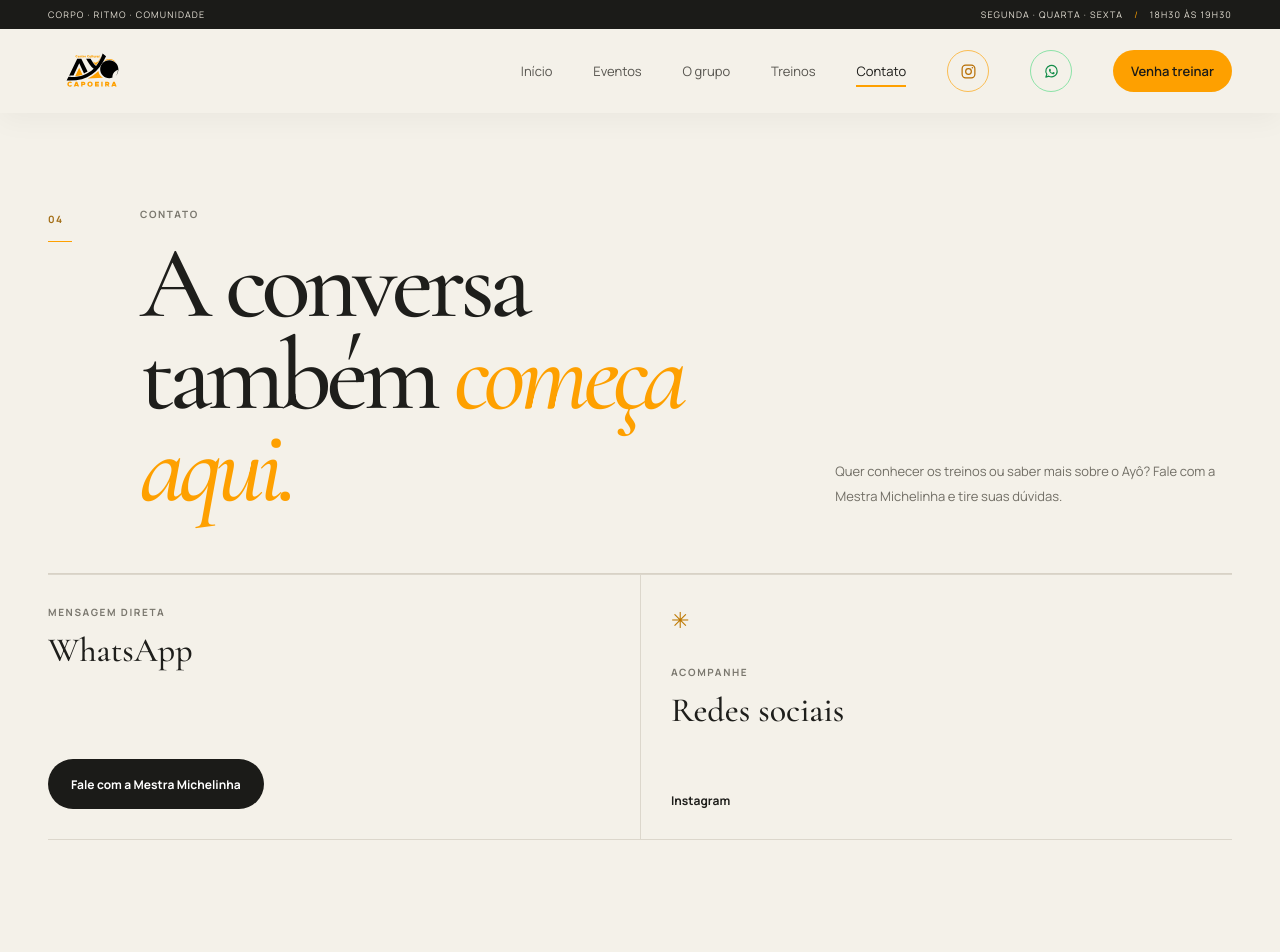
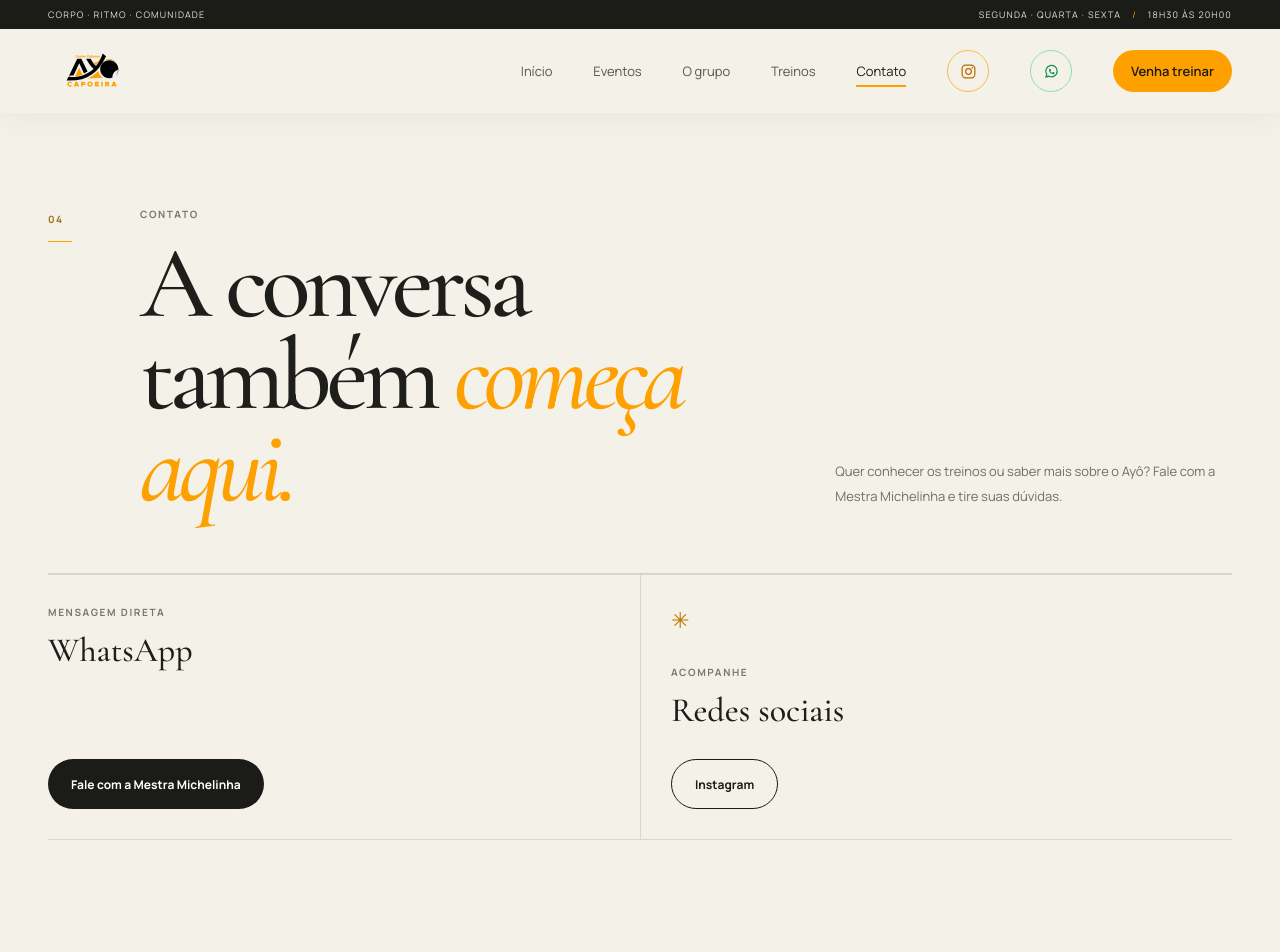
Before and after one commit to LucaMaia/ayo-site, a React (Vite) app: page /contato in a window 1280 px wide. Shown: the top 952 px of the page. Built offline with nearby package versions, Linux system fonts and the light colour scheme.

Commit message:
alteracoes layout - versao nova

```diff
--- a/src/components/EventCard.tsx
+++ b/src/components/EventCard.tsx
@@ -26,7 +26,7 @@ export default function EventCard({ evento }: EventCardProps) {
         <p>{evento.descricao}</p>
         {evento.link && (
           <a
-            className="text-link"
+            className="button button-ghost"
             href={evento.link}
             target={evento.link.startsWith("http") ? "_blank" : undefined}
             rel={evento.link.startsWith("http") ? "noreferrer" : undefined}
--- a/src/components/Footer.tsx
+++ b/src/components/Footer.tsx
@@ -35,7 +35,13 @@ export default function Footer() {
           <span className="eyebrow">Conecte-se</span>
           <Link to="/contato">Contato</Link>
           {redes.map((rede) => (
-            <a key={rede.label} href={rede.url} target="_blank" rel="noreferrer">
+            <a
+              className={rede.label === "Instagram" ? undefined : "button button-ghost footer-social-button"}
+              key={rede.label}
+              href={rede.url}
+              target="_blank"
+              rel="noreferrer"
+            >
               {rede.label}
             </a>
           ))}
--- a/src/data/site-config.ts
+++ b/src/data/site-config.ts
@@ -1,5 +1,5 @@
 export const SITE_CONFIG = {
-  horario: "18h30 às 19h30",
+  horario: "18h30 às 20h00",
   responsavel: "Mestra Michelinha",
   diasTreino: ["Segunda", "Quarta", "Sexta"],
   whatsappNumero: "5561992037974",
--- a/src/pages/Contact.tsx
+++ b/src/pages/Contact.tsx
@@ -52,7 +52,7 @@ export default function Contact() {
             <div className="social-links">
               {redes.map((rede) => (
                 <a
-                  className="text-link"
+                  className="button button-ghost"
                   href={rede.url}
                   key={rede.label}
                   target="_blank"
--- a/src/pages/Home.tsx
+++ b/src/pages/Home.tsx
@@ -34,7 +34,7 @@ export default function Home() {
               Conheça os treinos
             </Link>
             <Link className="hero-text-link" to="/grupo">
-              Descubra o grupo <span aria-hidden="true">→</span>
+              Descubra o grupo
             </Link>
           </div>
         </div>
@@ -60,7 +60,7 @@ export default function Home() {
               convite para aprender, compartilhar e fazer parte de uma cultura
               que segue viva.
             </p>
-            <Link className="text-link" to="/grupo">
+            <Link className="button button-ghost" to="/grupo">
               Conheça o Ayô
             </Link>
           </div>
@@ -95,7 +95,7 @@ export default function Home() {
               <span className="eyebrow">A roda continua</span>
               <h2 className="display-heading">Próximos encontros</h2>
             </div>
-            <Link className="text-link" to="/eventos">
+            <Link className="text-link events-all-link" to="/eventos">
               Todos os eventos
             </Link>
           </div>
@@ -111,7 +111,7 @@ export default function Home() {
                 ✳
               </span>
               <p>Novos encontros serão anunciados em breve.</p>
-              <Link className="text-link" to="/eventos">
+              <Link className="button button-ghost" to="/eventos">
                 Acompanhe a agenda <span aria-hidden="true">→</span>
               </Link>
             </div>
@@ -142,7 +142,7 @@ export default function Home() {
               história da Mestra Michelinha. Em breve, mais sobre quem conduz
               nossos treinos.
             </p>
-            <Link className="text-link" to="/treinos">
+            <Link className="button button-ghost" to="/treinos">
               Sobre as aulas
             </Link>
           </div>
--- a/src/pages/Training.tsx
+++ b/src/pages/Training.tsx
@@ -50,7 +50,7 @@ export default function Training() {
               Fale pelo WhatsApp
             </a>
           ) : (
-            <Link className="text-link" to="/contato">
+            <Link className="button button-ghost" to="/contato">
               Consulte os canais de contato
             </Link>
           )}
--- a/src/styles/global.css
+++ b/src/styles/global.css
@@ -334,6 +334,27 @@ img {
   transform: translateY(-2px);
 }
 
+.button-ghost {
+  border: 1px solid currentColor;
+  color: var(--ink);
+  background: transparent;
+  transition: color 180ms ease, border-color 180ms ease, transform 180ms ease;
+}
+
+.button-ghost:hover {
+  border-color: var(--orange);
+  color: var(--ink);
+  background: transparent;
+}
+
+.button-ghost-light {
+  color: #fff;
+}
+
+.button-ghost-light:hover {
+  color: #fff;
+}
+
 .button-gold {
   color: var(--ink);
   background: var(--orange);
@@ -346,11 +367,9 @@ img {
 .hero-text-link {
   color: #fff;
   font-size: 12px;
-}
-
-.hero-text-link span {
-  margin-left: 9px;
-  color: var(--orange);
+  text-decoration: underline;
+  text-decoration-color: var(--orange);
+  text-underline-offset: 5px;
 }
 
 .hero-index,
@@ -427,6 +446,12 @@ img {
   gap: 12px;
   font-size: 12px;
   font-weight: 700;
+}
+
+.events-all-link {
+  text-decoration: underline;
+  text-underline-offset: 5px;
+  text-decoration-color: var(--orange);
 }
 
 .text-link span {
@@ -1123,6 +1148,11 @@ img {
   font-size: 11px;
 }
 
+.footer-links > .footer-social-button {
+  min-height: 36px;
+  padding-inline: 14px;
+}
+
 .footer-bottom {
   padding-top: 20px;
   display: flex;
```
Also changed, not shown: 5 other files (tests, documents, lock files or other folders).
